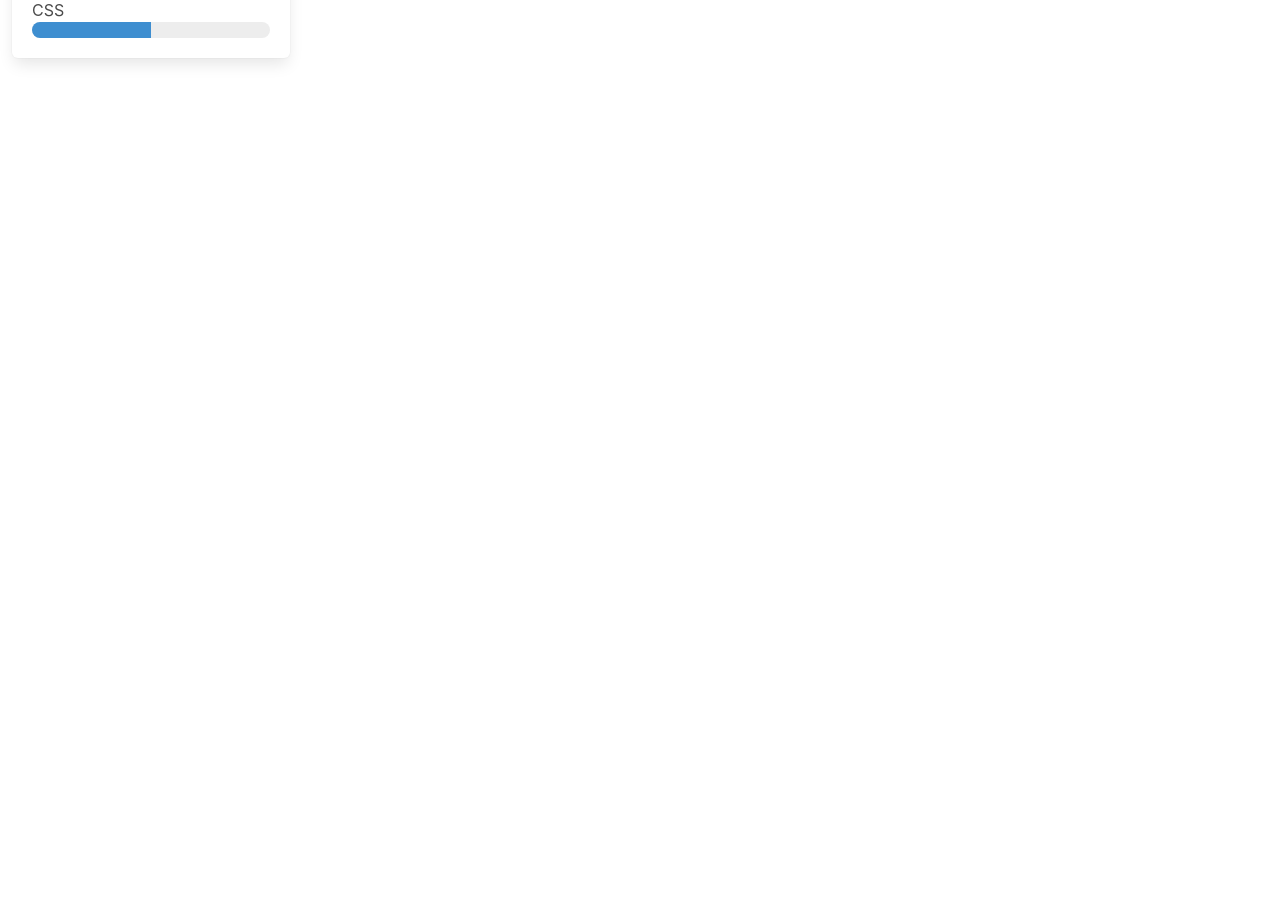
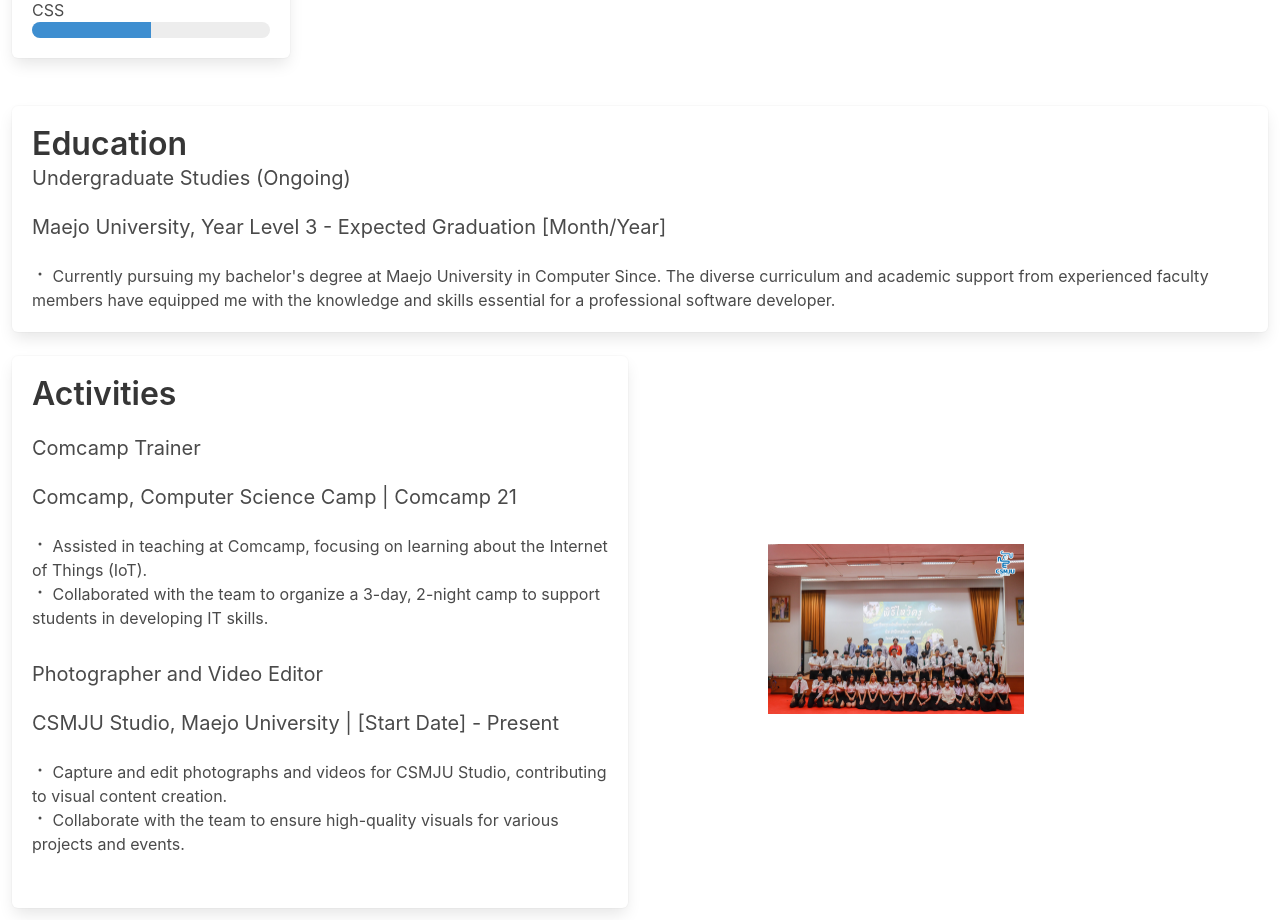
Before and after one commit to Subphanat123457/Profileme, a Vue app: page / in a window 1280 px wide. Shown: the part 1075-1995 px from the top of the page. Before the commit the page ends 1157 px from the top, so only its background shows below. Built offline with nearby package versions, Linux system fonts and the light colour scheme.

Commit message:
Activities commit V0.1

```diff
--- a/src/App.vue
+++ b/src/App.vue
@@ -15,14 +15,18 @@
   <Objective :language="language" v-on:updateLanguage="updateLanguage" />
   <Certificate :language="language" v-on:updateLanguage="updateLanguage" />
   <Skill :language="language" v-on:updateLanguage="updateLanguage" />
+  <Education :language="language" v-on:updateLanguage="updateLanguage" />
+  <Activities :language="language" v-on:updateLanguage="updateLanguage" />
 
 </template>
 
 <script setup>
 import { ref, getCurrentInstance } from 'vue';
 import Objective from './components/Objective.vue';
-import Certificate from './components/Certificate.vue';
+import Certificate from './components/certificate.vue';
 import Skill from './components/Skill.vue';
+import Education from './components/Education.vue';
+import Activities from './components/Activities.vue';
 
 let language = ref('en');
 const { emit } = getCurrentInstance();
--- /dev/null
+++ b/src/components/Activities.vue
@@ -0,0 +1,114 @@
+<template>
+    <div class="columns is-gapless is-multiline is-mobile">
+        <div class="column">
+    <div class="tile is-parent ">
+        <div class="tile is-child box border-r">
+            <p class="title">{{ messages[language].Title }}</p>
+        <div  v-for="(Subtitle, index) in messages[language].Subtitle" :key="index">
+
+          <p class="subtitle">{{ messages[language].Subtitle[index] }}</p>
+          <p class="subtitle">{{ messages[language].Subtitle2[index] }}</p>
+          <p>
+            <svg xmlns="http://www.w3.org/2000/svg" width="16" height="16" fill="currentColor" class="bi bi-dot" viewBox="0 0 16 16">
+              <path d="M8 9.5a1.5 1.5 0 1 0 0-3 1.5 1.5 0 0 0 0 3"/>
+            </svg>
+            {{ messages[language].p1[index] }}
+          </p>
+          <p class="magin-b">
+            <svg xmlns="http://www.w3.org/2000/svg" width="16" height="16" fill="currentColor" class="bi bi-dot" viewBox="0 0 16 16">
+              <path d="M8 9.5a1.5 1.5 0 1 0 0-3 1.5 1.5 0 0 0 0 3"/>
+            </svg>
+            {{ messages[language].p2[index] }}
+          </p>
+        </div>
+        </div>
+      </div>
+    </div>
+    <div class="column slider">
+        <transition name="fade" tag="div">
+            <div>
+              <div class="slide" style="padding-left: 20%" v-for="(image, index) in images" :key="index" :class="{ active: index === currentSlide }">
+                <img :src="image" alt="" class="slide-image">
+              </div>
+            </div>
+          </transition>
+      </div>
+    </div>
+</template>
+
+<script>
+import image1 from '../image/328485517_754050436152164_6737256977798528612_n.jpg';
+import image2 from '../image/363793825_760516479202943_4426147079249223690_n.jpg';
+
+export default {
+    name: 'Activities',
+    props: {
+      language: String
+    },
+    data(){
+        return{
+            currentSlide: 0,
+            images: [image1, image2
+            ],
+            messages: {
+                en: {
+                    Title: 'Activities',
+                    Subtitle: ['Comcamp Trainer','Photographer and Video Editor'],
+                    Subtitle2: ['Comcamp, Computer Science Camp | Comcamp 21','CSMJU Studio, Maejo University | [Start Date] - Present'],
+                    p1: ["Assisted in teaching at Comcamp, focusing on learning about the Internet of Things (IoT).",
+                "Capture and edit photographs and videos for CSMJU Studio, contributing to visual content creation."],
+                    p2: ["Collaborated with the team to organize a 3-day, 2-night camp to support students in developing IT skills.",
+                "Collaborate with the team to ensure high-quality visuals for various projects and events."]
+
+                },
+                th: {
+                    Title: 'Activities',
+                    Subtitle: ['Comcamp Trainer','Photographer and Video Editor'],
+                    Subtitle2: ['Comcamp, Computer Science Camp | Comcamp 21','CSMJU Studio, Maejo University | [Start Date] - Present'],
+                    p1: ["ช่วยสอนที่ Comcamp โดยเน้นการเรียนรู้เกี่ยวกับ Internet of Things (IoT)",
+                "จับภาพถ่ายและแก้ไขวิดีโอสำหรับ CSMJU Studio เพื่อสร้างเนื้อหาที่มีความหลากหลาย"],
+                    p2: ["ร่วมมือกับทีมในการจัดค่าย 3 วัน 2 คืน เพื่อสนับสนุนนักศึกษาในการพัฒนาทักษะด้านไอที",
+                "ร่วมมือกับทีมในการสร้างภาพที่มีคุณภาพสูงสำหรับโครงการและกิจกรรมต่างๆ"]
+                }
+            }
+        }
+    },
+    mounted() {
+    setInterval(() => {
+      this.currentSlide = (this.currentSlide + 1) % this.images.length;
+    }, 3000); // Change slide every 3 seconds
+  },
+
+}
+</script>
+
+<style scoped>
+.fade-enter-active, .fade-leave-active {
+    transition: opacity .5s;
+  }
+  .fade-enter, .fade-leave-to {
+    opacity: 0;
+  }
+.magin-b{
+    margin-bottom: 2rem;
+}
+.slider {
+    display: flex;
+    justify-content: center;
+    align-items: center;
+    margin-left: 50px;
+  }
+  .slide {
+    display: none;
+  }
+  .slide.active {
+    display: block;
+  }
+
+  .slide-image {
+    width: 50%; /* Set the scale to 50% */
+    position: relative;
+  }
+
+
+</style>
--- /dev/null
+++ b/src/components/Education.vue
@@ -0,0 +1,45 @@
+<template>
+    <div class="tile is-parent ">
+        <div class="tile is-child box border-r">
+          <p class="title">{{ messages[language].Title }}</p>
+          <p class="subtitle">{{ messages[language].Subtitle }}</p>
+          <p class="subtitle">{{ messages[language].Subtitle2 }}</p>
+          <p>
+            <svg xmlns="http://www.w3.org/2000/svg" width="16" height="16" fill="currentColor" class="bi bi-dot" viewBox="0 0 16 16">
+              <path d="M8 9.5a1.5 1.5 0 1 0 0-3 1.5 1.5 0 0 0 0 3"/>
+            </svg>
+            {{ messages[language].p1 }}
+          </p>
+        </div>
+      </div>
+</template>
+
+<script>
+export default {
+    name: 'Education',
+    props: {
+      language: String
+    },
+    data(){
+        return{
+            messages: {
+                en: {
+                    Title: 'Education',
+                    Subtitle: 'Undergraduate Studies (Ongoing)',
+                    Subtitle2: 'Maejo University, Year Level 3 - Expected Graduation [Month/Year]',
+                    p1: "Currently pursuing my bachelor's degree at Maejo University in Computer Since. The diverse curriculum and academic support from experienced faculty members have equipped me with the knowledge and skills essential for a professional software developer.",
+                },
+                th: {
+                    Title: 'Education',
+                    p1: 'ฉันกำลังศึกษาอยู่ที่คณะเทคโนโลยีสารสนเทศ สถาบันเทคโนโลยีพระจอมเกล้าเจ้าคุณทหารลาดกระบัง สาขาวิชาเทคโนโลยีสารสนเทศ ฉันกำลังศึกษาอยู่ในชั้นปีที่ 3',
+                }
+            }
+        }
+    }
+
+}
+</script>
+
+<style>
+
+</style>
--- a/src/components/Objective.vue
+++ b/src/components/Objective.vue
@@ -38,7 +38,7 @@
   </template>
 
   <script>
-import Contract from './Contract.vue';
+import Contract from './contract.vue';
 
   export default {
   components: { Contract },
--- a/src/components/Skill.vue
+++ b/src/components/Skill.vue
@@ -84,14 +84,14 @@ export default {
                     Title2: 'ฐานข้อมูล',
                     Title3: 'เฟรมเวิร์ค',
                     Title4: 'เครื่องมือ',
-                    Skill1: ['C++', 'C', 'Java', 'Python', 'JavaScript', 'HTML', 'CSS'],
+                    Skill1: [ 'Java', 'Python','C++', 'C', 'HTML', 'JavaScript', 'CSS'],
                     Skill2: ['MySQL'],
                     Skill3: ['Vue.js', 'Bootstrap' , 'react.js'],
                     Skill4: ['Git', 'GitHub', 'Visual Studio Code', 'Microsoft Office', 'Unity'],
-                    ScoreSkill1: [80, 80, 70, 70, 70, 70, 70],
-                    ScoreSkill2: [80],
-                    ScoreSkill3: [70, 70, 70],
-                    ScoreSkill4: [80, 80, 80, 80, 80],
+                    ScoreSkill1: [60, 70, 30, 65, 70, 50, 50],
+                    ScoreSkill2: [65],
+                    ScoreSkill3: [70, 70, 30],
+                    ScoreSkill4: [75, 70, 90, 75, 45],
                 }
               }
         }
```
Also changed, not shown: src/image/328485517_754050436152164_6737256977798528612_n.jpg (added), src/image/363793825_760516479202943_4426147079249223690_n.jpg (added).
